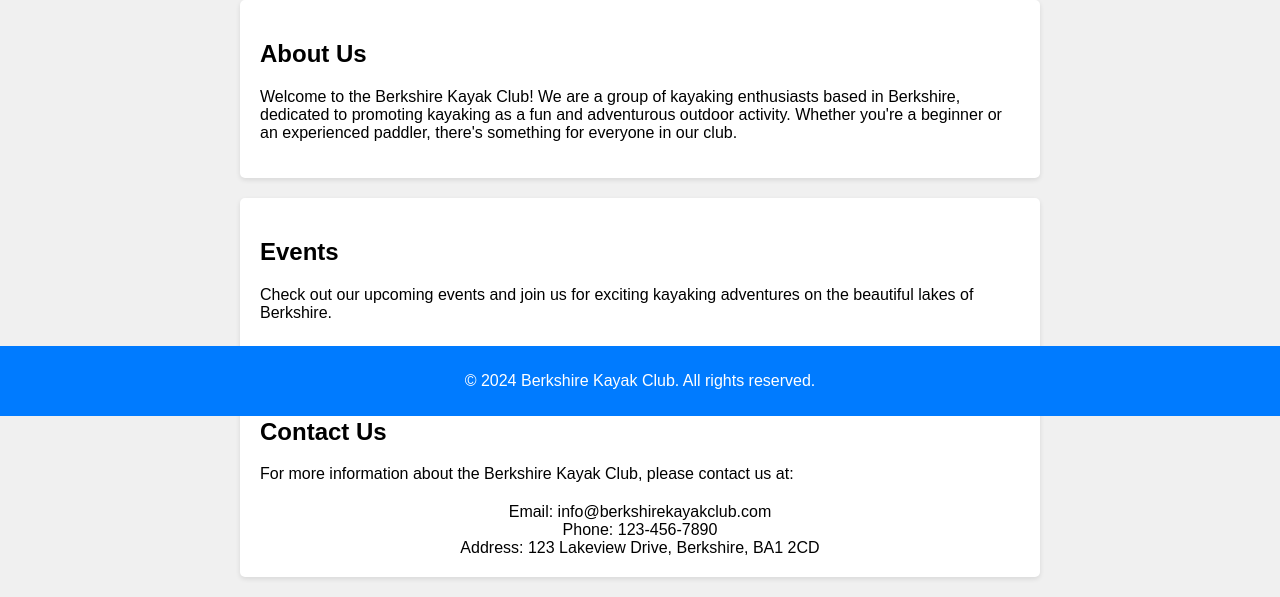
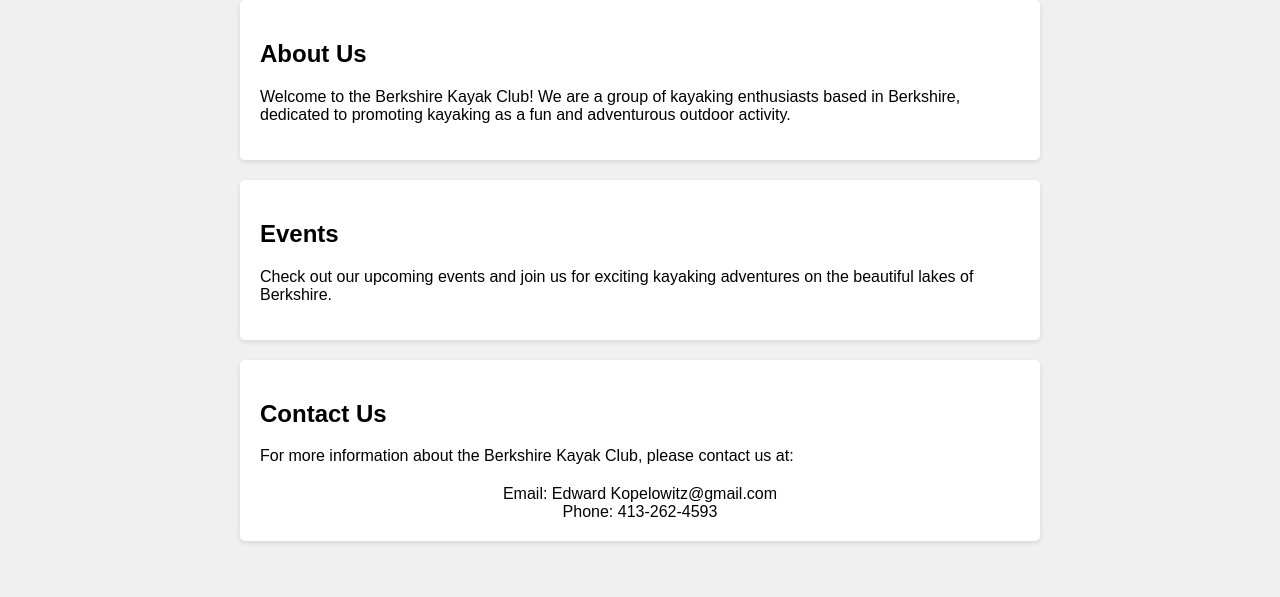
Before and after one commit to kylestrougo/berkshire-kayak-club, a plain HTML site: page index.html in a window 1280 px wide. Shown: the part 384-981 px from the top of the page. After the commit the page ends 945 px from the top, so only its background shows below. Drawn offline with Linux system fonts and the light colour scheme.

Commit message:
Update index.html

```diff
--- a/index.html
+++ b/index.html
@@ -78,7 +78,7 @@
     <div class="container">
         <section>
             <h2>About Us</h2>
-            <p>Welcome to the Berkshire Kayak Club! We are a group of kayaking enthusiasts based in Berkshire, dedicated to promoting kayaking as a fun and adventurous outdoor activity. Whether you're a beginner or an experienced paddler, there's something for everyone in our club.</p>
+            <p>Welcome to the Berkshire Kayak Club! We are a group of kayaking enthusiasts based in Berkshire, dedicated to promoting kayaking as a fun and adventurous outdoor activity. </p>
         </section>
         <section>
             <h2>Events</h2>
@@ -88,14 +88,10 @@
             <h2>Contact Us</h2>
             <p>For more information about the Berkshire Kayak Club, please contact us at:</p>
             <div class="info">
-                <p>Email: info@berkshirekayakclub.com</p>
-                <p>Phone: 123-456-7890</p>
-                <p>Address: 123 Lakeview Drive, Berkshire, BA1 2CD</p>
+                <p>Email: Edward Kopelowitz@gmail.com</p>
+                <p>Phone: 413-262-4593</p>
             </div>
         </section>
     </div>
-    <footer>
-        <p>&copy; 2024 Berkshire Kayak Club. All rights reserved.</p>
-    </footer>
 </body>
 </html>
```
